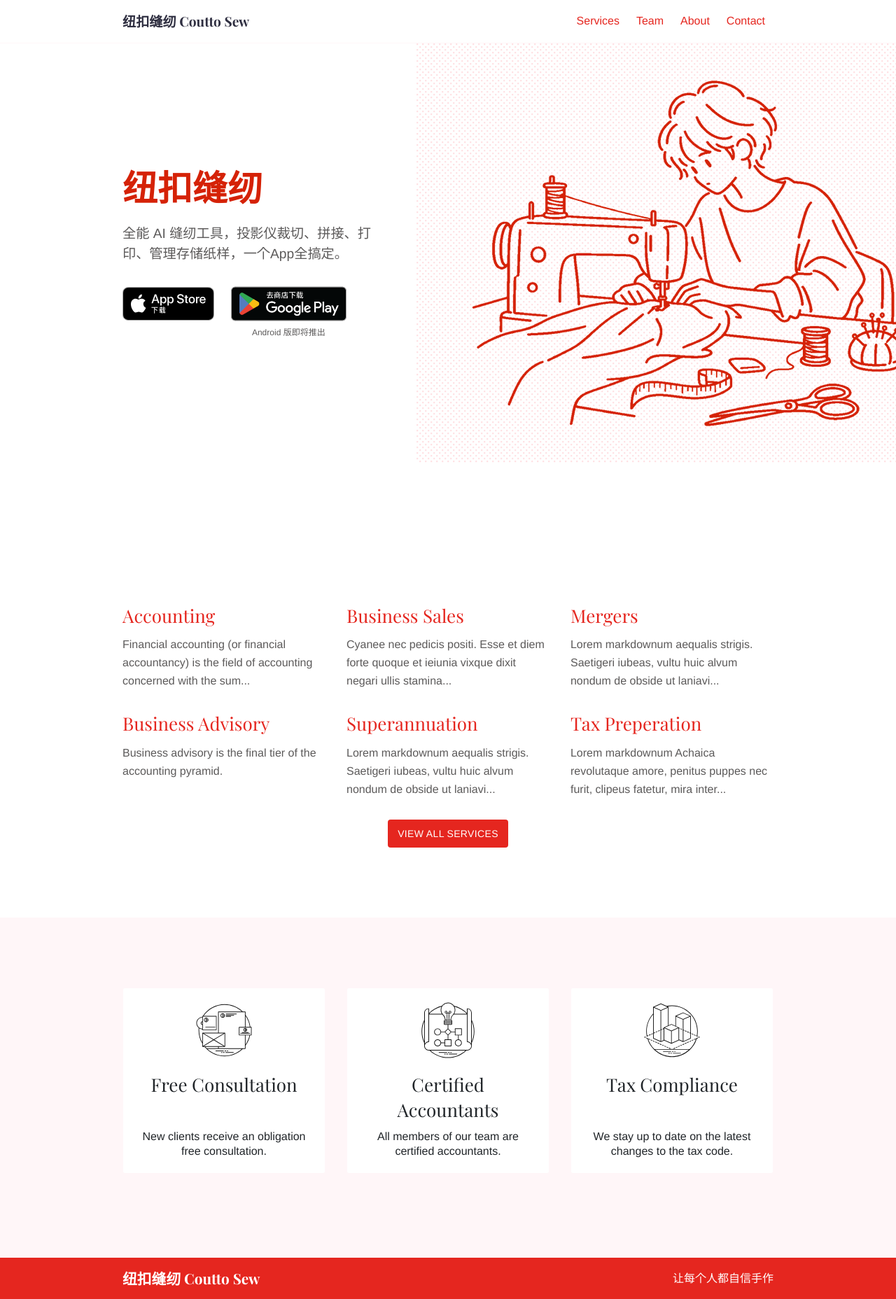
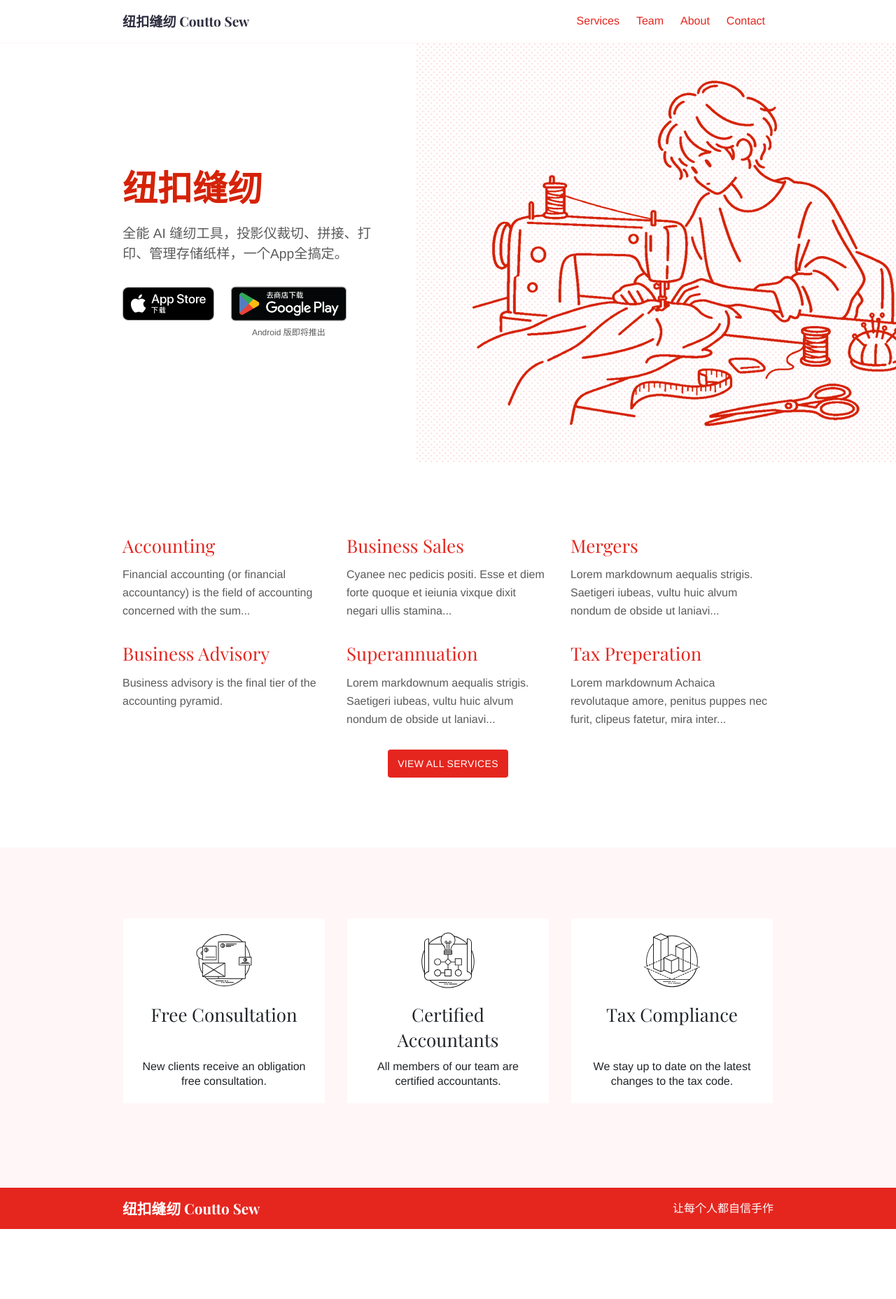
Before and after one commit to dearbrant/jekyll-demo, a Jekyll site: the page built from index.md, in a window 1280 px wide. Shown: the whole page at 70% size. Built offline with Jekyll 4.4.1, drawn with Linux system fonts in a browser that asks for light colours; after the commit the page ends 1756 px from its top, so only the background shows below that.

Commit message:
Halve spacing between hero and article section

```diff
--- a/_layouts/home.html
+++ b/_layouts/home.html
@@ -30,7 +30,7 @@
 </div>
 
 <div class="strip">
-  <div class="container pt-6 pb-6 pb-md-10">
+  <div class="container pt-3 pb-6 pb-md-10">
     <div class="row justify-content-start">
       {% assign limit = site.home.limit_services | default: 6 %}
       {% for service in site.services limit: limit %}
--- a/_sass/components/_intro.scss
+++ b/_sass/components/_intro.scss
@@ -48,8 +48,10 @@
 
 .page-home {
   .intro {
+    padding-bottom: 30px;
     @include media-breakpoint-up(md) {
       padding-top: 0;
+      padding-bottom: 70px;
     }
   }
   .intro h1 {
```
